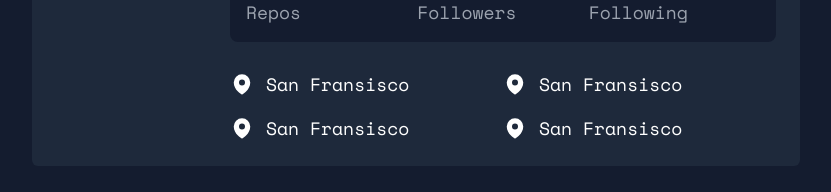
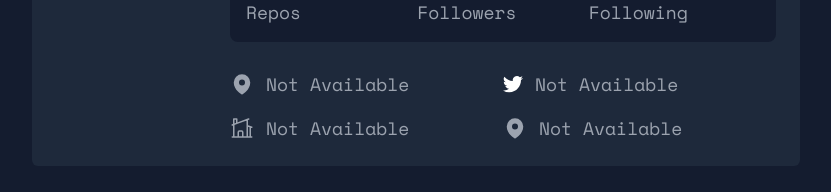
Before and after one commit to iabdwahab/github-user-search, a React (Vite) app: page / in a window 1280 px wide. Shown: the part 290-482 px from the top of the page, without its empty margins (224-1055 px from the left). Built offline with nearby package versions, Linux system fonts and the light colour scheme; no server answers.

Commit message:
Completing UserInfo.

```diff
--- a/src/components/main/UserInfo.tsx
+++ b/src/components/main/UserInfo.tsx
@@ -1,47 +1,57 @@
+import { useUserContext } from '../../context/UserContext';
+
 const UserInfo = () => {
+  const { userInfo } = useUserContext();
+
+  const data = [
+    {
+      icon: (
+        <svg xmlns="http://www.w3.org/2000/svg" viewBox="0 0 24 24" fill="currentColor" className="size-6">
+          <path fillRule="evenodd" d="m11.54 22.351.07.04.028.016a.76.76 0 0 0 .723 0l.028-.015.071-.041a16.975 16.975 0 0 0 1.144-.742 19.58 19.58 0 0 0 2.683-2.282c1.944-1.99 3.963-4.98 3.963-8.827a8.25 8.25 0 0 0-16.5 0c0 3.846 2.02 6.837 3.963 8.827a19.58 19.58 0 0 0 2.682 2.282 16.975 16.975 0 0 0 1.145.742ZM12 13.5a3 3 0 1 0 0-6 3 3 0 0 0 0 6Z" clipRule="evenodd" />
+        </svg>
+      ),
+      text: userInfo.location,
+    },
+    {
+      icon: (
+        <svg viewBox="0 0 20 20" className="size-5 fill-white">
+          <path d="M6.29 18.251c7.547 0 11.675-6.253 11.675-11.675 0-.178 0-.355-.012-.53A8.348 8.348 0 0 0 20 3.92a8.19 8.19 0 0 1-2.357.646 4.118 4.118 0 0 0 1.804-2.27 8.224 8.224 0 0 1-2.605.996 4.107 4.107 0 0 0-6.993 3.743 11.65 11.65 0 0 1-8.457-4.287 4.106 4.106 0 0 0 1.27 5.477A4.073 4.073 0 0 1 .8 7.713v.052a4.105 4.105 0 0 0 3.292 4.022 4.095 4.095 0 0 1-1.853.07 4.108 4.108 0 0 0 3.834 2.85A8.233 8.233 0 0 1 0 16.407a11.615 11.615 0 0 0 6.29 1.84"></path>
+        </svg>
+      ),
+      text: userInfo.twitter_username,
+    },
+    {
+      icon: (
+        <svg xmlns="http://www.w3.org/2000/svg" fill="none" viewBox="0 0 24 24" strokeWidth={1.5} stroke="currentColor" className="size-6">
+          <path strokeLinecap="round" strokeLinejoin="round" d="M8.25 21v-4.875c0-.621.504-1.125 1.125-1.125h2.25c.621 0 1.125.504 1.125 1.125V21m0 0h4.5V3.545M12.75 21h7.5V10.75M2.25 21h1.5m18 0h-18M2.25 9l4.5-1.636M18.75 3l-1.5.545m0 6.205 3 1m1.5.5-1.5-.5M6.75 7.364V3h-3v18m3-13.636 10.5-3.819" />
+        </svg>
+      ),
+      text: userInfo.blog,
+    },
+    {
+      icon: (
+        <svg xmlns="http://www.w3.org/2000/svg" viewBox="0 0 24 24" fill="currentColor" className="size-6">
+          <path fillRule="evenodd" d="m11.54 22.351.07.04.028.016a.76.76 0 0 0 .723 0l.028-.015.071-.041a16.975 16.975 0 0 0 1.144-.742 19.58 19.58 0 0 0 2.683-2.282c1.944-1.99 3.963-4.98 3.963-8.827a8.25 8.25 0 0 0-16.5 0c0 3.846 2.02 6.837 3.963 8.827a19.58 19.58 0 0 0 2.682 2.282 16.975 16.975 0 0 0 1.145.742ZM12 13.5a3 3 0 1 0 0-6 3 3 0 0 0 0 6Z" clipRule="evenodd" />
+        </svg>
+      ),
+      text: userInfo.company,
+    },
+  ];
+
   return (
     <div className="mt-7 grid md:grid-cols-2 gap-y-4">
-      <UserInfoBlock
-        icon={
-          <svg xmlns="http://www.w3.org/2000/svg" viewBox="0 0 24 24" fill="currentColor" className="size-6">
-            <path fillRule="evenodd" d="m11.54 22.351.07.04.028.016a.76.76 0 0 0 .723 0l.028-.015.071-.041a16.975 16.975 0 0 0 1.144-.742 19.58 19.58 0 0 0 2.683-2.282c1.944-1.99 3.963-4.98 3.963-8.827a8.25 8.25 0 0 0-16.5 0c0 3.846 2.02 6.837 3.963 8.827a19.58 19.58 0 0 0 2.682 2.282 16.975 16.975 0 0 0 1.145.742ZM12 13.5a3 3 0 1 0 0-6 3 3 0 0 0 0 6Z" clipRule="evenodd" />
-          </svg>
-        }
-        text="San Fransisco"
-      />
-      <UserInfoBlock
-        icon={
-          <svg xmlns="http://www.w3.org/2000/svg" viewBox="0 0 24 24" fill="currentColor" className="size-6">
-            <path fillRule="evenodd" d="m11.54 22.351.07.04.028.016a.76.76 0 0 0 .723 0l.028-.015.071-.041a16.975 16.975 0 0 0 1.144-.742 19.58 19.58 0 0 0 2.683-2.282c1.944-1.99 3.963-4.98 3.963-8.827a8.25 8.25 0 0 0-16.5 0c0 3.846 2.02 6.837 3.963 8.827a19.58 19.58 0 0 0 2.682 2.282 16.975 16.975 0 0 0 1.145.742ZM12 13.5a3 3 0 1 0 0-6 3 3 0 0 0 0 6Z" clipRule="evenodd" />
-          </svg>
-        }
-        text="San Fransisco"
-      />
-      <UserInfoBlock
-        icon={
-          <svg xmlns="http://www.w3.org/2000/svg" viewBox="0 0 24 24" fill="currentColor" className="size-6">
-            <path fillRule="evenodd" d="m11.54 22.351.07.04.028.016a.76.76 0 0 0 .723 0l.028-.015.071-.041a16.975 16.975 0 0 0 1.144-.742 19.58 19.58 0 0 0 2.683-2.282c1.944-1.99 3.963-4.98 3.963-8.827a8.25 8.25 0 0 0-16.5 0c0 3.846 2.02 6.837 3.963 8.827a19.58 19.58 0 0 0 2.682 2.282 16.975 16.975 0 0 0 1.145.742ZM12 13.5a3 3 0 1 0 0-6 3 3 0 0 0 0 6Z" clipRule="evenodd" />
-          </svg>
-        }
-        text="San Fransisco"
-      />
-      <UserInfoBlock
-        icon={
-          <svg xmlns="http://www.w3.org/2000/svg" viewBox="0 0 24 24" fill="currentColor" className="size-6">
-            <path fillRule="evenodd" d="m11.54 22.351.07.04.028.016a.76.76 0 0 0 .723 0l.028-.015.071-.041a16.975 16.975 0 0 0 1.144-.742 19.58 19.58 0 0 0 2.683-2.282c1.944-1.99 3.963-4.98 3.963-8.827a8.25 8.25 0 0 0-16.5 0c0 3.846 2.02 6.837 3.963 8.827a19.58 19.58 0 0 0 2.682 2.282 16.975 16.975 0 0 0 1.145.742ZM12 13.5a3 3 0 1 0 0-6 3 3 0 0 0 0 6Z" clipRule="evenodd" />
-          </svg>
-        }
-        text="San Fransisco"
-      />
+      {data.map((info, index) => {
+        return <UserInfoBlock key={index} icon={info.icon} text={info.text} />;
+      })}
     </div>
   );
 };
 
 const UserInfoBlock = ({ text, icon }: { text: string; icon: React.ReactNode }) => {
   return (
-    <div className="flex items-center gap-3 text-lg text-white">
+    <div className={`flex items-center gap-3 text-lg ${text ? 'text-white' : 'text-dark-grey'} `}>
       {icon}
-      <span>{text}</span>
+      <span>{text || 'Not Available'}</span>
     </div>
   );
 };
--- a/src/types/UserInfo.tsx
+++ b/src/types/UserInfo.tsx
@@ -10,5 +10,6 @@ export interface UserInfoType {
   public_repos: number;
   followers: number;
   following: number;
+  company: string;
   created_at: string;
 }
```
